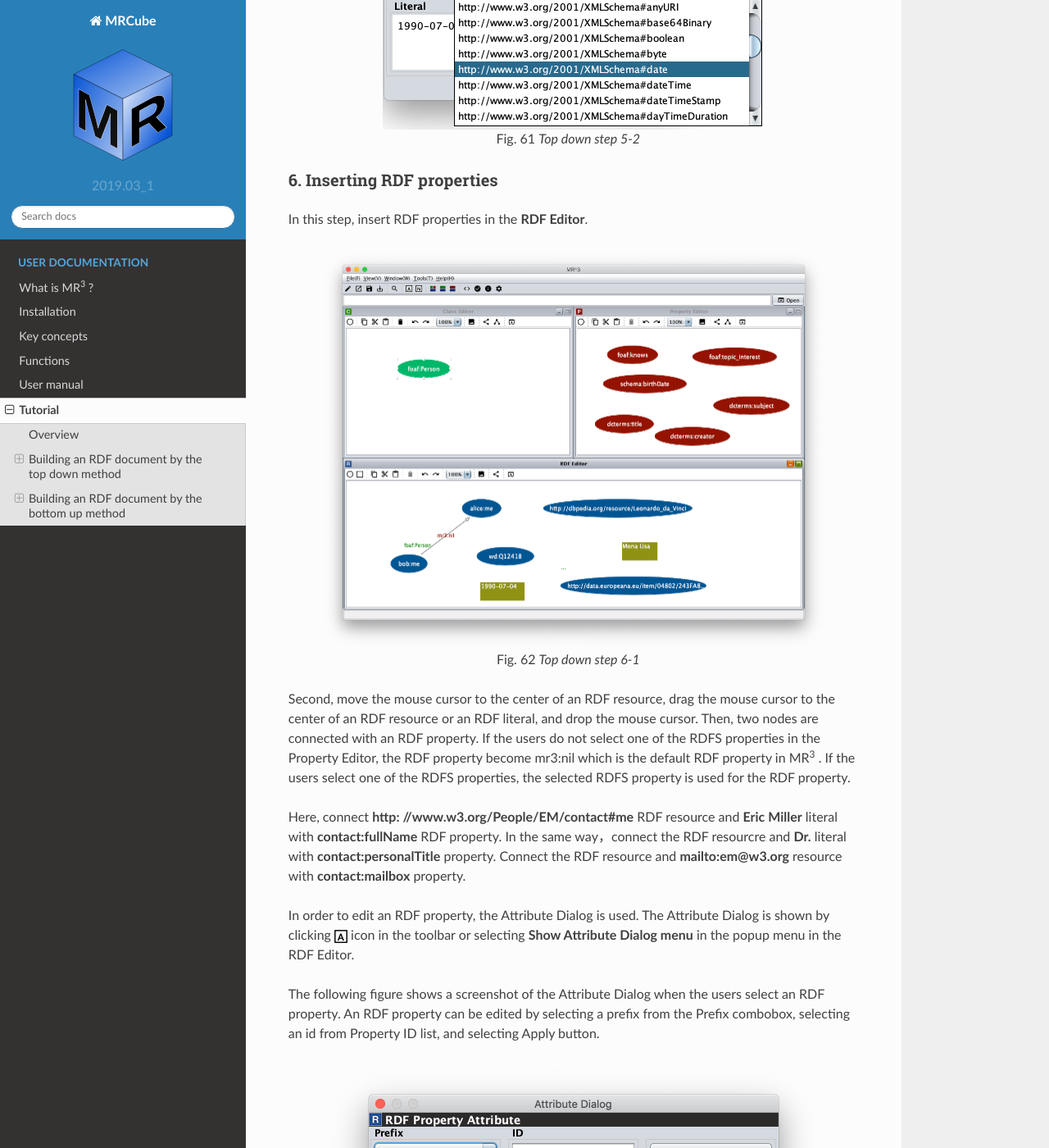
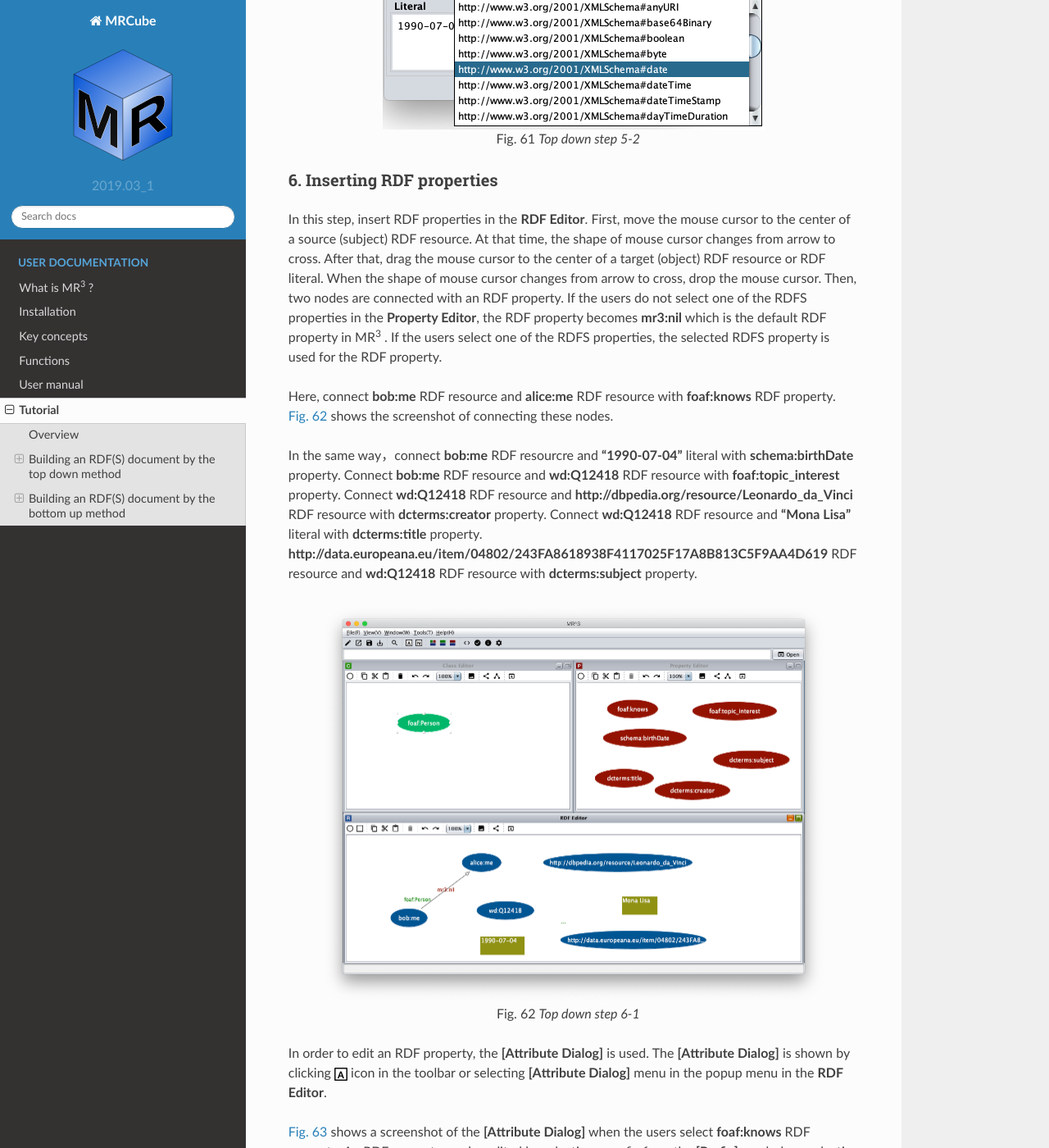
Before and after one commit to mr-3/mrcube-en-docs, a Sphinx documentation site: the page built from docs/source/tutorial.rst, in a window 1280 px wide and 1400 px high, scrolled down 7423 px. Shown: the whole window at 82% size. Built offline with Sphinx 7.4.7 and the Read the Docs theme 2.0.0, drawn with Linux system fonts in a browser that asks for light colours; some of the changed text lies outside the part shown.

Commit message:
update tutorial page
- top down step 6 and 7.

```diff
--- a/docs/source/tutorial.rst
+++ b/docs/source/tutorial.rst
@@ -10,13 +10,13 @@
 ------------------------------
 Overview
 ------------------------------
-In this tutorial, we build an RDF document that is introduced in `RDF Primer <https://www.w3.org/TR/rdf11-primer/>`_ by using |MR3|.
+In this tutorial, we build an RDF(S) document that is introduced in `RDF Primer <https://www.w3.org/TR/rdf11-primer/>`_ by using |MR3|.
 
-There are two ways to build RDF documents by using |MR3|. One is a top down method. In the top down method, the users firstly build RDFS contents and then build RDF contents by using classes and properties defined in the RDFS contents. The users can also use an existing RDFS document by importing the document into |MR3|.
+There are two ways to build RDF(S) documents by using |MR3|. One is a top down method. In the top down method, the users firstly build RDFS contents and then build RDF contents by using classes and properties defined in the RDFS contents. The users can also use an existing RDFS document by importing the document into |MR3|.
 
 The other is a bottom up method. In the bottom up method. the users can create RDFS classes and properties when they build RDF contents by using RDF(S) contents management facilities.
 
-In this tutorial, we introduce how to build up the RDF document shown below using top down and bottom up methods. You can also check how to build the RDF document from `the videos page <http://mrcube.org/videos.html>`_ in the |MR3| web site.
+In this tutorial, we introduce how to build up the RDF(S) document shown below using top down and bottom up methods. You can also check how to build the RDF(S) document from `the videos page <http://mrcube.org/videos.html>`_ in the |MR3| web site.
 
 .. code-block:: turtle
 
@@ -43,12 +43,12 @@
         dcterms:subject wd:Q12418 .
 
 --------------------------------------------------
-Building an RDF document by the top down method
+Building an RDF(S) document by the top down method
 --------------------------------------------------
 ^^^^^^^^^^^^^^^^^^^^^^^^^^^^^^^^^^^^^^^^^^^^^^^^^^^^^^^^^^^^^^^^^^^^^^^^^^^^^^^^^^^^^^^^^^^
-1. Registering prefixes and namespaces that are used in the RDF document
+1. Registering prefixes and namespaces that are used in the RDF(S) document
 ^^^^^^^^^^^^^^^^^^^^^^^^^^^^^^^^^^^^^^^^^^^^^^^^^^^^^^^^^^^^^^^^^^^^^^^^^^^^^^^^^^^^^^^^^^^
-At the begininng, the users should register prefixes and the corresponding namespaces in the **[Namespace Table]** to build the RDF document. The **[Namespace Table]** can be shown by selecting |nstable| icon in the toolbar or selecting **[Namespace Table]** sub menu in the **[Window]** menu. :numref:`top-down-step1` shows the correspondence between the namespace prefixes and the namespaces shown below registered in the **[Namespace Table]**. The namespace prefixes **mr3**, **rdf**, **rdfs** and **owl** are registered in the initial state.
+At the begininng, the users should register prefixes and the corresponding namespaces in the **[Namespace Table]** to build the RDF(S) document. The **[Namespace Table]** can be shown by selecting |nstable| icon in the toolbar or selecting **[Namespace Table]** sub menu in the **[Window]** menu. :numref:`top-down-step1` shows the correspondence between the namespace prefixes and the namespaces shown below registered in the **[Namespace Table]**. The namespace prefixes **mr3**, **rdf**, **rdfs** and **owl** are registered in the initial state.
 
 When the users input a prefix in the **[Prefix]** text field, input a namespace in the **[NameSpace]** textfield, and select **[Add]** button, they are registered in the **[Namespace Table]**. Prefixes and namespaces can be used to create resources (RDF resources, RDF properties, RDFS classes, and RDFS properties).
 
@@ -83,7 +83,7 @@
 
 First, when the users click a right mouse button in the **Class Editor**, a popup menu is shown (:numref:`top-down-step2-1`). An RDFS class can be iserted by selecting **[Insert Class]** menu in the popup menu.
 
-In the example RDF document, **foaf:Person** class is the type of **bob:me** resource. In |MR3|, a type of an RDF resource can be selected from classes in the Class editor. Therefore, in order to select the type of the RDF resource, **foaf:Person** class must be defined before creating the RDF resource by the top down method.
+In the example RDF(S) document, **foaf:Person** class is the type of **bob:me** resource. In |MR3|, a type of an RDF resource can be selected from classes in the Class editor. Therefore, in order to select the type of the RDF resource, **foaf:Person** class must be defined before creating the RDF resource by the top down method.
 
 .. _top-down-step2-1:
 .. figure:: figures/top-down-step2-1.png
@@ -104,7 +104,7 @@
 ^^^^^^^^^^^^^^^^^^^^^^^^^^^^^^^^^^^^^^^^^^^^^^^^^^^^^^^^^^^^^^^^^^^^^^^^^^^^^^^^^^^^^^^^^^^
 3. Inserting RDFS properties
 ^^^^^^^^^^^^^^^^^^^^^^^^^^^^^^^^^^^^^^^^^^^^^^^^^^^^^^^^^^^^^^^^^^^^^^^^^^^^^^^^^^^^^^^^^^^
-In this step, insert RDFS properties in the example RDF document (**foaf:knows**, **schema:birthDate**, **foaf:topic_interest**, **dcterms:title**, **dcterms:creator**, **dcterms:subject**).
+In this step, insert RDFS properties in the example RDF(S) document (**foaf:knows**, **schema:birthDate**, **foaf:topic_interest**, **dcterms:title**, **dcterms:creator**, **dcterms:subject**).
 
 When the users click a right mouse button in the **Property Editor**, a popup menu is shown. After selecting **[Insert Proerty]** menu, the **[Insert Property]** dialog is shown (:numref:`top-down-step3-1`). An RDFS property is inserted by selecting a prefix from the **[Prefix]** combobox, inputting id in the **[ID]** text field, and selecting the **[OK]** button.
 
@@ -167,7 +167,7 @@
 
    Top down step 5-1
 
-:numref:`top-down-step5-2` show the **[Insert Literal]** dialog. An RDF literal is inserted after inputting strings in the **[Literal]** text area and selecting **[OK]** button. When the users check the **[Data type]** checkbox, a data type of a literal can be selected from the **[Data type[** combobox. Here, select **http://www.w3.org/2001/XMLSchema#date** (xsd:date) as the data type of "1990-07-04" literal.
+:numref:`top-down-step5-2` shows the **[Insert Literal]** dialog. An RDF literal is inserted after inputting strings in the **[Literal]** text area and selecting **[OK]** button. When the users check the **[Data type]** checkbox, a data type of a literal can be selected from the **[Data type[** combobox. Here, select **http://www.w3.org/2001/XMLSchema#date** (xsd:date) as the data type of "1990-07-04" literal.
 
 .. _top-down-step5-2:
 .. figure:: figures/top-down-step5-2.png
@@ -179,8 +179,11 @@
 ^^^^^^^^^^^^^^^^^^^^^^^^^^^^^^^^^^^^^^^^^^^^^^^^^^^^^^^^^^^^^^^^^^^^^^^^^^^^^^^^^^^^^^^^^^^
 6. Inserting RDF properties
 ^^^^^^^^^^^^^^^^^^^^^^^^^^^^^^^^^^^^^^^^^^^^^^^^^^^^^^^^^^^^^^^^^^^^^^^^^^^^^^^^^^^^^^^^^^^
-In this step, insert RDF properties in the **RDF Editor**.
+In this step, insert RDF properties in the **RDF Editor**. First, move the mouse cursor to the center of a source (subject) RDF resource. At that time, the shape of mouse cursor changes from arrow to cross. After that, drag the mouse cursor to the center of a target (object) RDF resource or RDF literal. When the shape of mouse cursor changes from arrow to cross, drop the mouse cursor. Then, two nodes are connected with an RDF property. If the users do not select one of the RDFS properties in the **Property Editor**, the RDF property becomes **mr3:nil** which is the default RDF property in |MR3|. If the users select one of the RDFS properties, the selected RDFS property is used for the RDF property.
 
+Here, connect **bob:me** RDF resource and **alice:me** RDF resource with **foaf:knows** RDF property. :numref:`top-down-step6-1` shows the screenshot of connecting these nodes.
+
+In the same way，connect **bob:me** RDF resourcre and **"1990-07-04"** literal with **schema:birthDate** property. Connect **bob:me** RDF resource and **wd:Q12418** RDF resource with **foaf:topic_interest** property. Connect **wd:Q12418** RDF resource and **http://dbpedia.org/resource/Leonardo_da_Vinci** RDF resource with **dcterms:creator** property. Connect **wd:Q12418** RDF resource and **"Mona Lisa"** literal with **dcterms:title** property. **http://data.europeana.eu/item/04802/243FA8618938F4117025F17A8B813C5F9AA4D619** RDF resource and **wd:Q12418** RDF resource with **dcterms:subject** property.
 
 .. _top-down-step6-1:
 .. figure:: figures/top-down-step6-1.png
@@ -189,13 +192,9 @@
 
    Top down step 6-1
 
-Second, move the mouse cursor to the center of an RDF resource, drag the mouse cursor to the center of an RDF resource or an RDF literal, and drop the mouse cursor. Then, two nodes are connected with an RDF property. If the users do not select one of the RDFS properties in the Property Editor, the RDF property become mr3:nil which is the default RDF property in |MR3|. If the users select one of the RDFS properties, the selected RDFS property is used for the RDF property.
+In order to edit an RDF property, the **[Attribute Dialog]** is used. The **[Attribute Dialog]** is shown by clicking |attr-dialog| icon in the toolbar or selecting **[Attribute Dialog]** menu in the popup menu in the **RDF Editor**.
 
-Here, connect **http: //www.w3.org/People/EM/contact#me** RDF resource and **Eric Miller** literal with **contact:fullName** RDF property. In the same way，connect the RDF resourcre and **Dr.** literal with **contact:personalTitle** property. Connect the RDF resource and **mailto:em@w3.org** resource with **contact:mailbox** property.
-
-In order to edit an RDF property, the Attribute Dialog is used. The Attribute Dialog is shown by clicking |attr-dialog| icon in the toolbar or selecting **Show Attribute Dialog menu** in the popup menu in the RDF Editor.
-
-The following figure shows a screenshot of the Attribute Dialog when the users select an RDF property. An RDF property can be edited by selecting a prefix from the Prefix combobox, selecting an id from Property ID list, and selecting Apply button.
+:numref:`top-down-step6-2` shows a screenshot of the **[Attribute Dialog]** when the users select **foaf:knows** RDF property. An RDF property can be edited by selecting a prefix from the **[Prefix]** combobox, selecting an id from **[Property ID]** list, and selecting **[Apply]** button.
 
 .. |attr-dialog| image:: figures/toolbar/attribute_dialog.png
 
@@ -220,10 +219,9 @@
 
    Top down step 7-1
 
-First, show the Export Dialog by selecting **Export sub menu** in the File menu or selecting |export| icon in the toolbar.
+To see how the RDF(S) contents you created is output, show the **RDF Source Code Viewer**. :numref:`top-down-step7-2` shows a screenshot of the **RDF Source Code Viewer**. The **[RDF Source Code Viewer]** is shown by clicking |code_viewer| icon in the toolbar or selecting **[RDF Source Code Viewer]** sub menu on the **Tools** menu. The users can select **Turtle**, **JSONLD**, **XML**, and **N-Triples** formats as the syntax from the radio button. Selecting the radio button will display the RDF source code with the specified syntax.
 
-Second, select Syntax, Data Type, and Option. Here, select RDF/XML as the syntax and select RDF checkbox to export only RDF model as RDF/XML format. The source of the RDF document is shown at bottom part of the Export Dialog.
-
+.. |code_viewer| image:: figures/toolbar/code.png
 .. |export| image:: figures/toolbar/saveas.png
 
 .. _top-down-step7-2:
@@ -233,14 +231,21 @@
 
    Top down step 7-2
 
-When the users select File button, a Save dialog is shown. Then, you can select or create a file to export the RDF document.
+If the users want to output the created RDF(S) content to a file, select the **[Save As]** button on the **[File]** menu. Then, **[Save]** dialog is shown (:numref:`top-down-step7-3`). Select the folder the users want to save, select an RDF format from **[Files of Type]** combobox, and press the **[Save]** button, the RDF(S) content will be saved to the file in the specified format. Here, select **[Turtle（\*.ttl)]** to save the RDF(S) content as Turtle format.
+
+.. _top-down-step7-3:
+.. figure:: figures/top-down-step7-3.png
+   :scale: 50 %
+   :align: center
+
+   Top down step 7-3
 
 --------------------------------------------------------
-Building an RDF document by the bottom up method
+Building an RDF(S) document by the bottom up method
 --------------------------------------------------------
 
 ^^^^^^^^^^^^^^^^^^^^^^^^^^^^^^^^^^^^^^^^^^^^^^^^^^^^^^^^^^^^^^^^^^^^^^^^^^^^^^^^^^^^^^^^^^^
-1. Registering prefixes and namespaces that are used in the RDF document
+1. Registering prefixes and namespaces that are used in the RDF(S) document
 ^^^^^^^^^^^^^^^^^^^^^^^^^^^^^^^^^^^^^^^^^^^^^^^^^^^^^^^^^^^^^^^^^^^^^^^^^^^^^^^^^^^^^^^^^^^
 This step is same as the step1 in the top down method.
 
@@ -296,6 +301,6 @@
 Create contact:mailbox and contact:personalTitle properties in the same way.
 
 ^^^^^^^^^^^^^^^^^^^^^^^^^^^^^^^^^^^^^^^^^^^^^^^^^^^^^^^^^^^^^^^^^^^^^^^^^^^^^^^^^^^^^^^^^^^
-5. Exporting the RDF contents as an RDF document
+5. Exporting the RDF(S) contents as an RDF(S) document
 ^^^^^^^^^^^^^^^^^^^^^^^^^^^^^^^^^^^^^^^^^^^^^^^^^^^^^^^^^^^^^^^^^^^^^^^^^^^^^^^^^^^^^^^^^^^
 This step is same as the step7 in the top down method.
```
Also changed, not shown: other parts of docs/source/tutorial.rst (+3 -3 lines).
